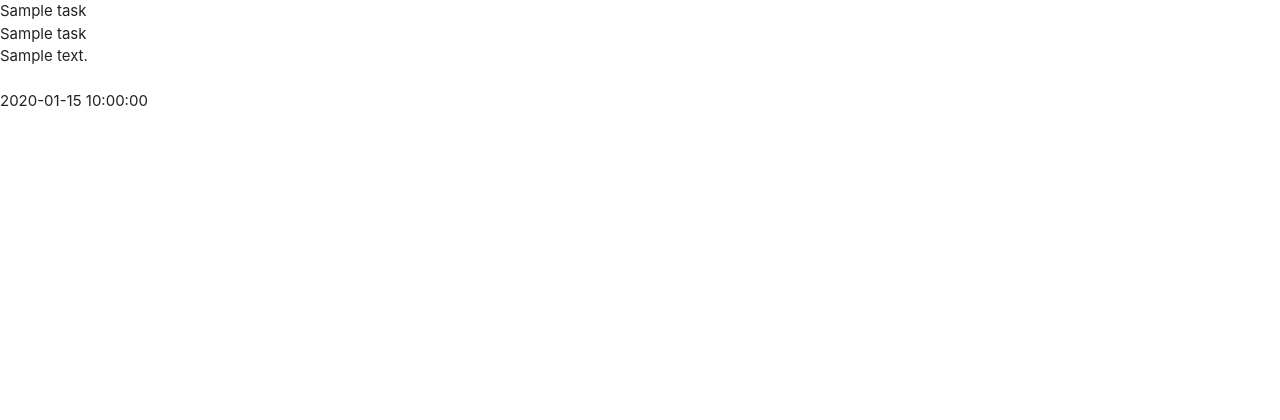
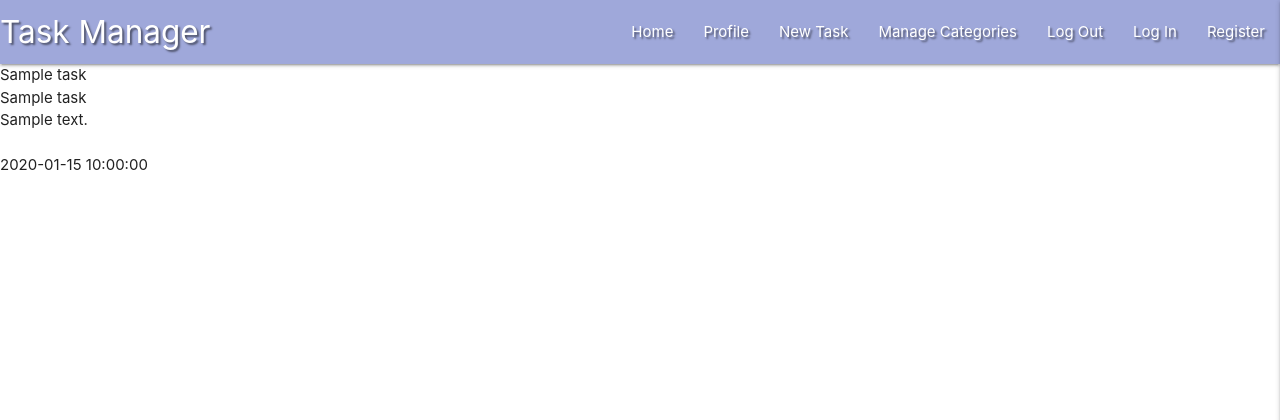
Before and after one commit to Hunnser86/datacentric-project, a Flask app: page / in a window 1280 px wide. Shown: the top 420 px of the page. Run offline with Flask 2, Linux system fonts and the light colour scheme; a database or web service that is not in the repository returns one stand-in record (values such as "Sample title"); some libraries are stand-ins or nearby versions.

Commit message:
Add sidebar functionality

```diff
--- a/static/css/style.css
+++ b/static/css/style.css
@@ -0,0 +1,4 @@
+.text-shadow{
+    text-shadow: 2px 2px 2px rgba(0,0,0,0.5);
+
+}
--- a/static/js/script.js
+++ b/static/js/script.js
@@ -0,0 +1,3 @@
+$(document).ready(function(){
+    $('.sidenav').sidenav({edge: "right"});
+  });
--- a/templates/base.html
+++ b/templates/base.html
@@ -15,6 +15,40 @@
 <body>
 
 
+    <header>
+        <!-- top navbar-->
+        <nav class="nav-extended text-shadow indigo lighten-3">
+            <div class="nav-wrapper">
+              <a href="{{ url_for('get_tasks') }}" class="brand-logo">Task Manager</a>
+              <a href="#" data-target="mobile-demo" class="sidenav-trigger right"><i class="fas fa-bars"></i></a>
+              <ul class="right hide-on-med-and-down">
+                <li><a href="{{ url_for('get_tasks') }}">Home</a></li>
+                <li><a href="#">Profile</a></li>
+                <li><a href="#">New Task</a></li>
+                <li><a href="#">Manage Categories</a></li>
+                <li><a href="#">Log Out</a></li>
+                <li><a href="#">Log In</a></li>
+                <li><a href="#">Register</a></li>
+
+              </ul>
+            </div>
+          </nav>
+
+          <!-- side navbar-->
+
+          <ul class="sidenav" id="mobile-demo">
+             <li><h4 class="center-align light-blue-text text-darken-4">Task Manager</h4></li>
+            <li><a href="{{ url_for('get_tasks') }}">Home</a></li>
+            <li><a href="#">Profile</a></li>
+            <li><a href="#">New Task</a></li>
+            <li><a href="#">Manage Categories</a></li>
+            <li><a href="#">Log Out</a></li>
+            <li><a href="#">Log In</a></li>
+            <li><a href="#">Register</a></li>
+          </ul>
+
+    </header>
+
     {% block content %}
     {% endblock %}
 
```
